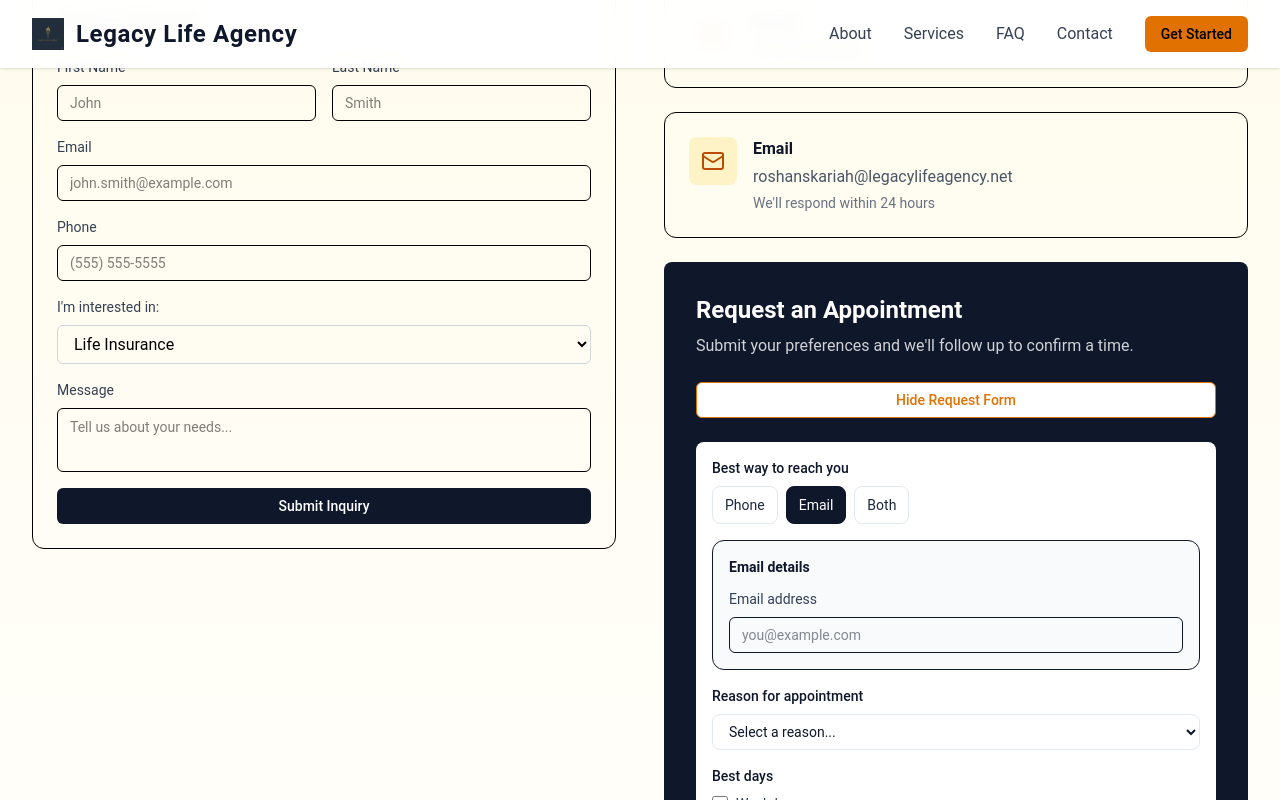
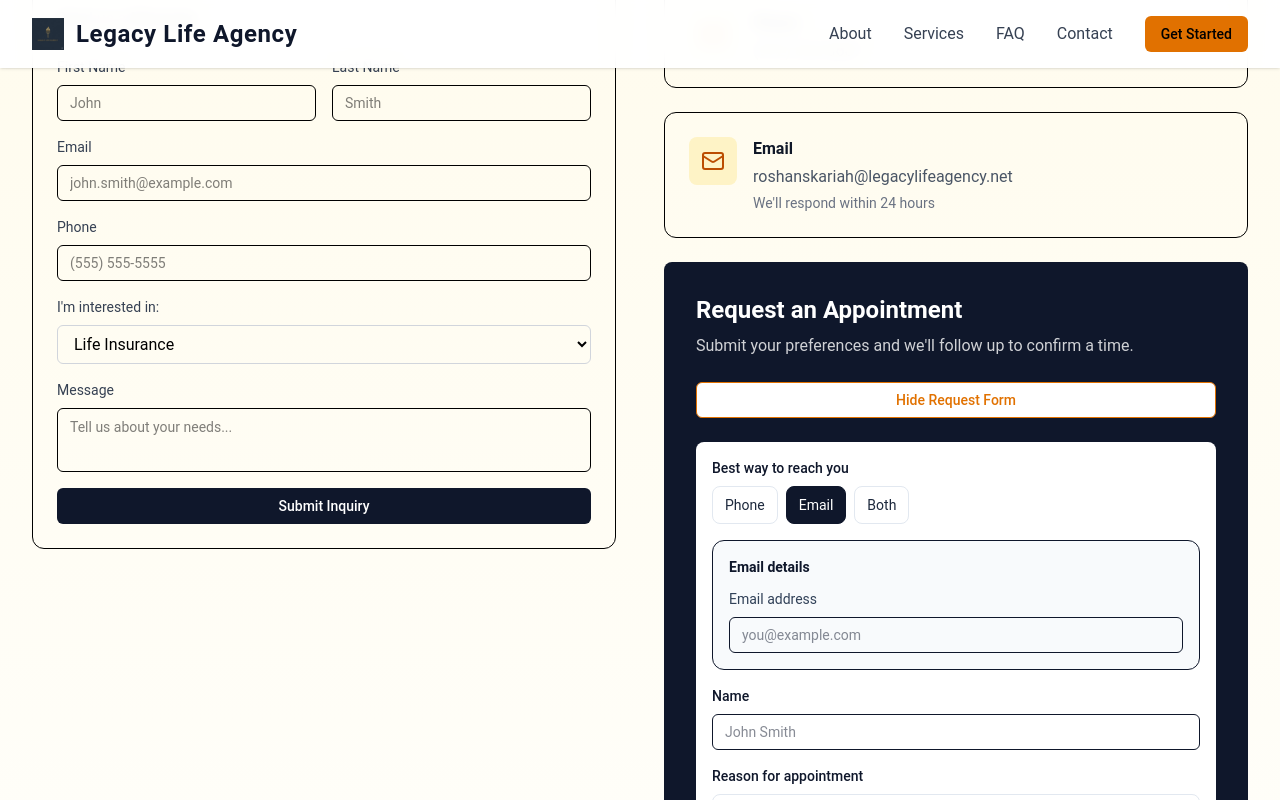
Before and after one commit to rmathew21/legacy-life-agency, a React (Vite) app: page / in a window 1280 px wide. Both pictures are taken after a click on the button "Request An Appointment". Shown: the part 3657-4457 px from the top of the page. Built offline with nearby package versions, Linux system fonts and the light colour scheme.

Commit message:
added name Input to Contact/appointment form

```diff
--- a/src/app/components/Contact.jsx
+++ b/src/app/components/Contact.jsx
@@ -371,6 +371,20 @@ export function Contact() {
                       </div>
                     )}
 
+                    {/* Name */}
+                    <div>
+                        <label className="block text-sm font-medium mb-2">
+                          Name
+                        </label>
+                        <Input
+                        name="name"
+                        type="text"
+                        placeholder="John Smith"
+                        autoComplete="name"
+                        required={submissionType === "appointment"}
+                        />
+                    </div>
+
                     {/* Reason */}
                     <div>
                       <label className="block text-sm font-medium mb-2">
```
